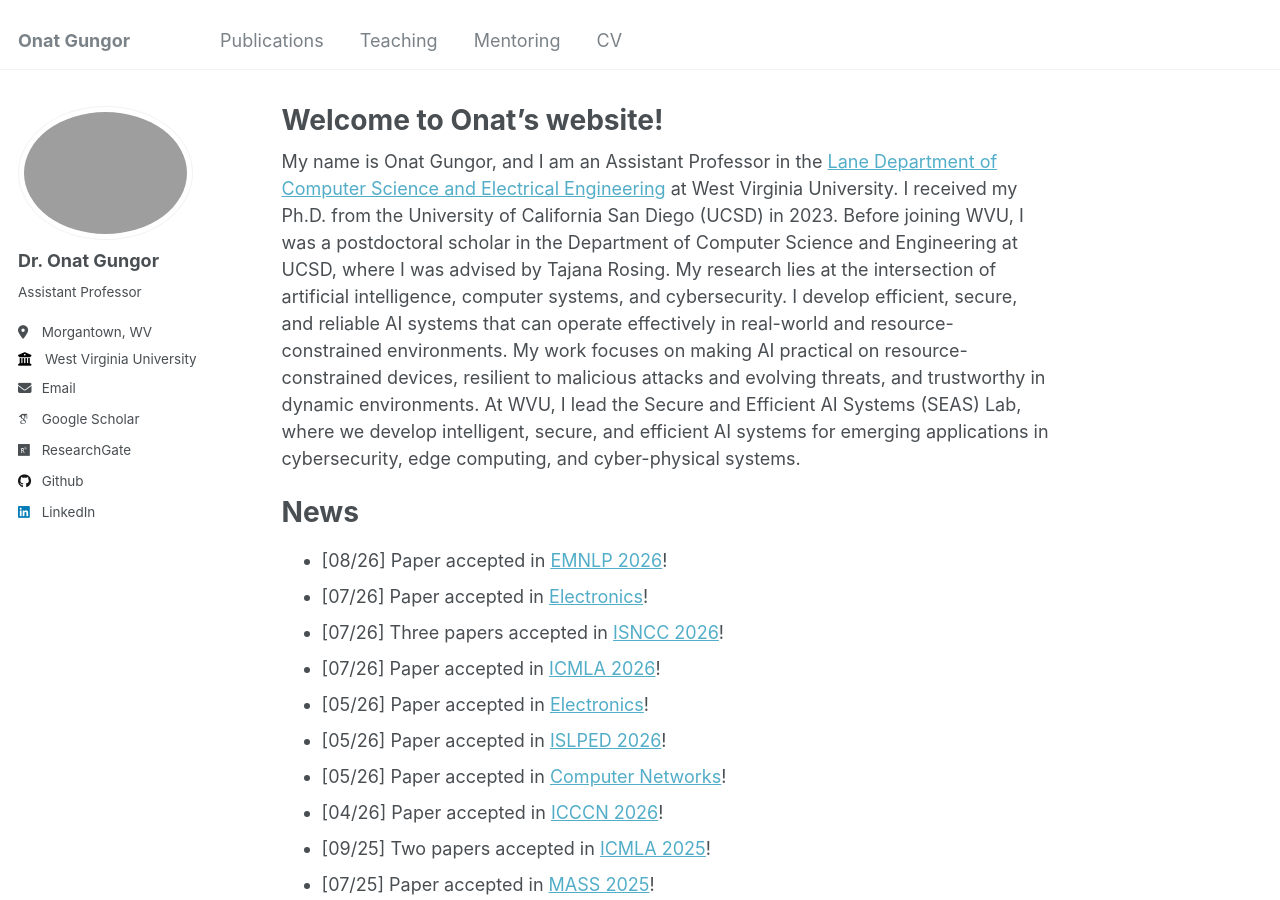
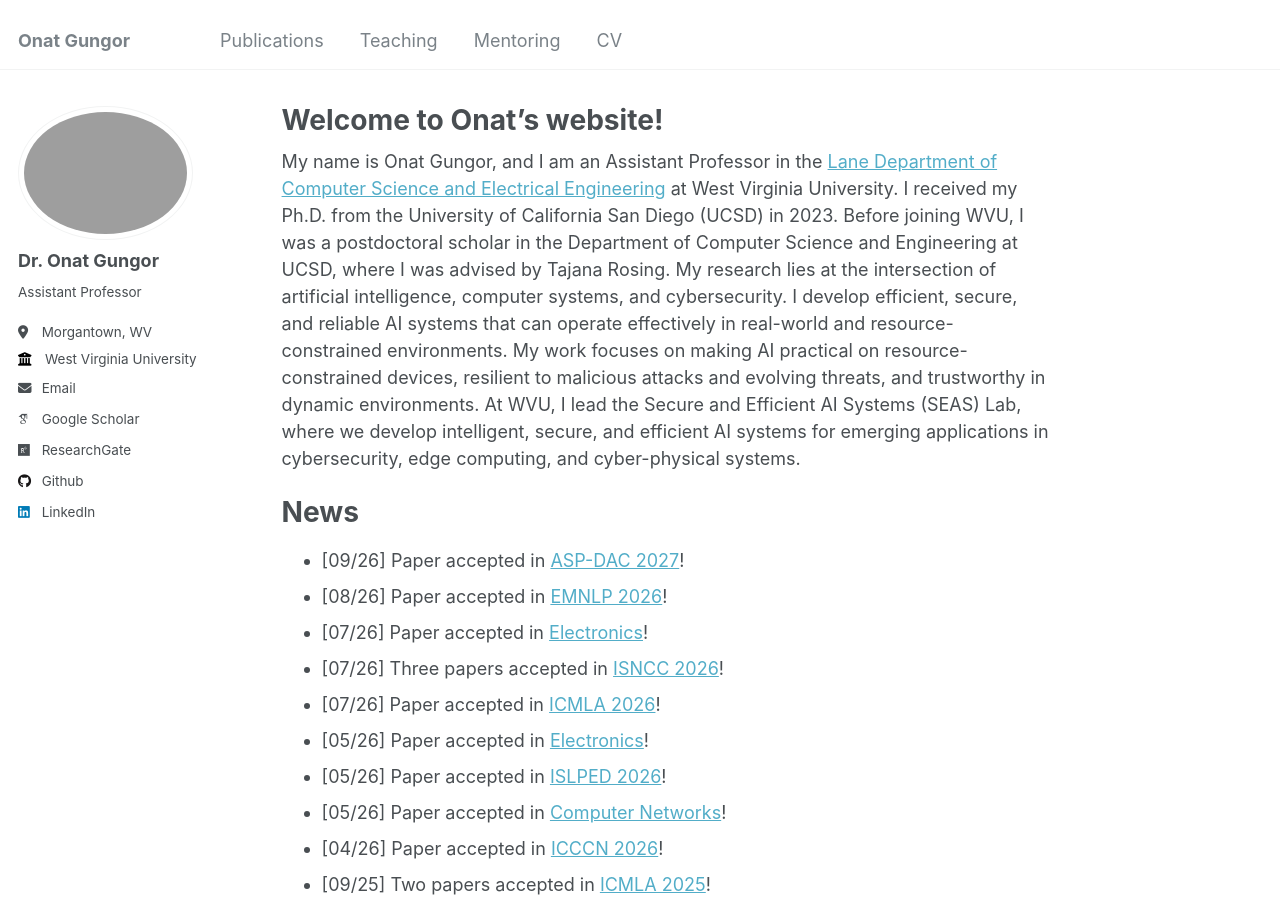
Before and after one commit to onatucsd/onatucsd.github.io, a Jekyll site: the page built from _pages/about.md, in a window 1280 px wide and 900 px high. Built offline with Jekyll 4.4.1, drawn with Linux system fonts in a browser that asks for light colours; some web fonts are replaced.

Commit message:
Update about.md

```diff
--- a/_pages/about.md
+++ b/_pages/about.md
@@ -10,6 +10,7 @@ My name is Onat Gungor, and I am an Assistant Professor in the [Lane Department
 
 News
 ======
+* [09/26] Paper accepted in [ASP-DAC 2027](https://www.aspdac.com/aspdac2027/)!
 * [08/26] Paper accepted in [EMNLP 2026](https://2026.emnlp.org)!
 * [07/26] Paper accepted in [Electronics](https://www.mdpi.com/journal/electronics)!
 * [07/26] Three papers accepted in [ISNCC 2026](https://www.isncc-conf.org)!
```
